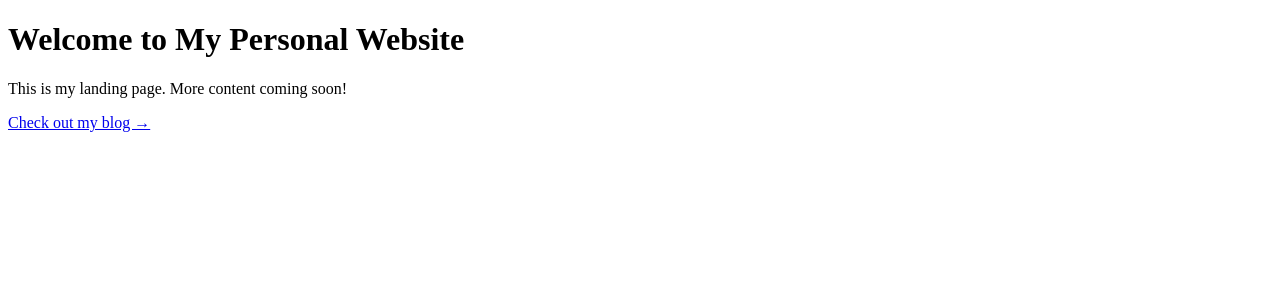
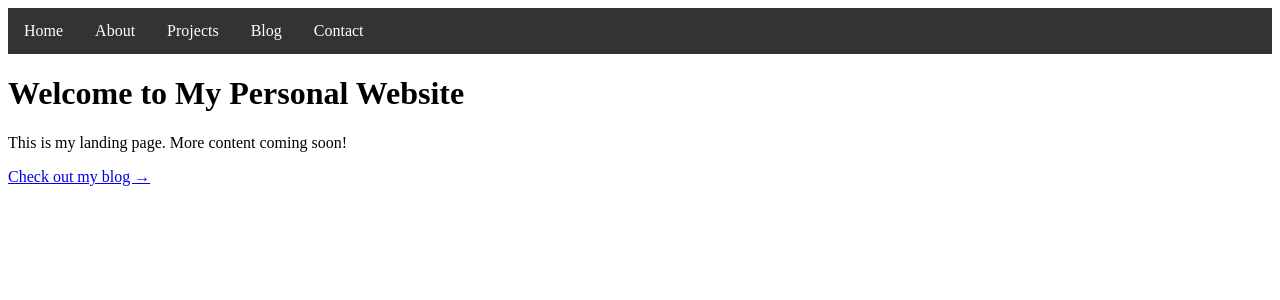
Before and after one commit to DevOps-Enginering/gmx, a Django app: page / in a window 1280 px wide. Shown: the top 300 px of the page. Run offline with Django 5.2, Linux system fonts and the light colour scheme.

Commit message:
chore: adding the menu bar

```diff
--- a/templates/landing.html
+++ b/templates/landing.html
@@ -2,10 +2,38 @@
 <html>
 <head>
   <title>Landing Page</title>
+  <style>
+    /* Basic styles for the menu bar */
+    nav {
+      background-color: #333;
+      overflow: hidden;
+    }
+    nav a {
+      float: left;
+      display: block;
+      color: white;
+      text-align: center;
+      padding: 14px 16px;
+      text-decoration: none;
+    }
+    nav a:hover {
+      background-color: #575757;
+    }
+  </style>
 </head>
 <body>
+
+  <nav>
+    <a href="/">Home</a>
+    <a href="/about">About</a>
+    <a href="/projects">Projects</a>
+    <a href="/blog/">Blog</a>
+    <a href="/contact">Contact</a>
+  </nav>
+
   <h1>Welcome to My Personal Website</h1>
   <p>This is my landing page. More content coming soon!</p>
   <a href="/blog/">Check out my blog →</a>
+
 </body>
 </html>
```
